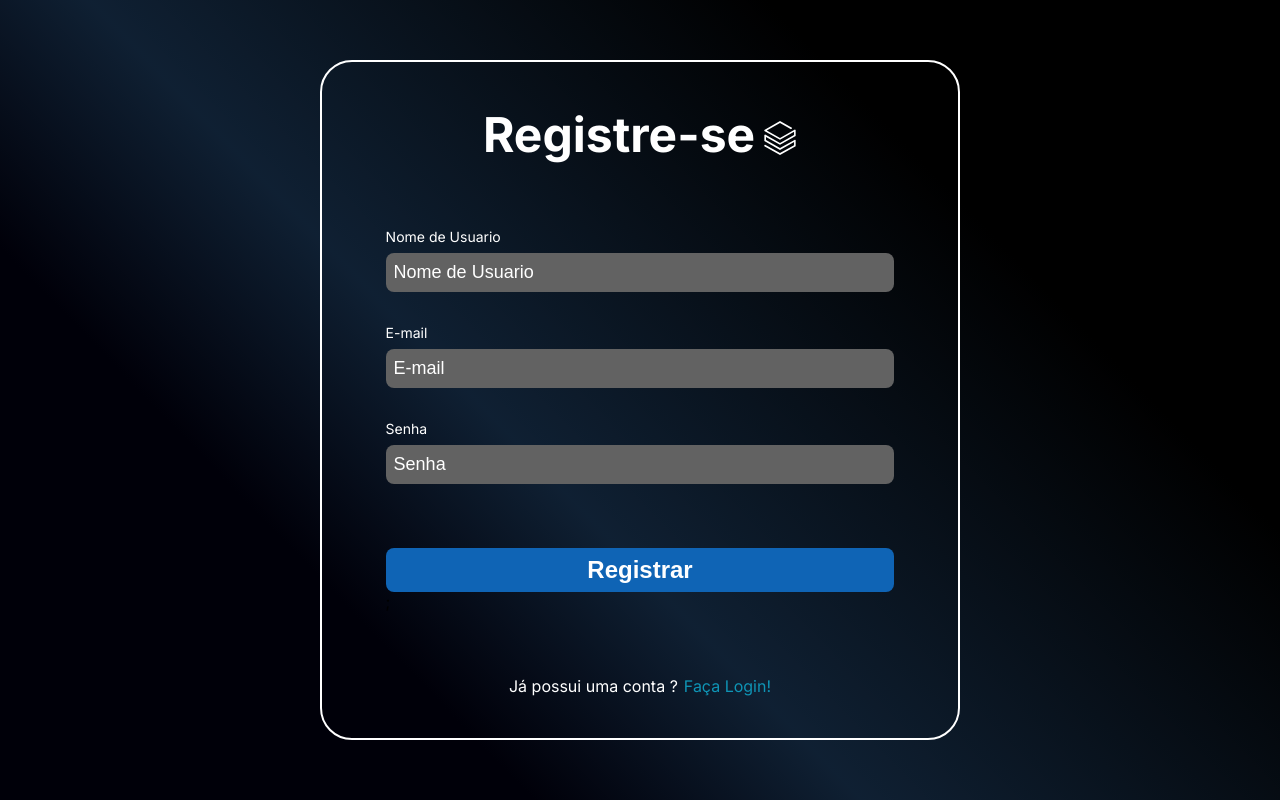
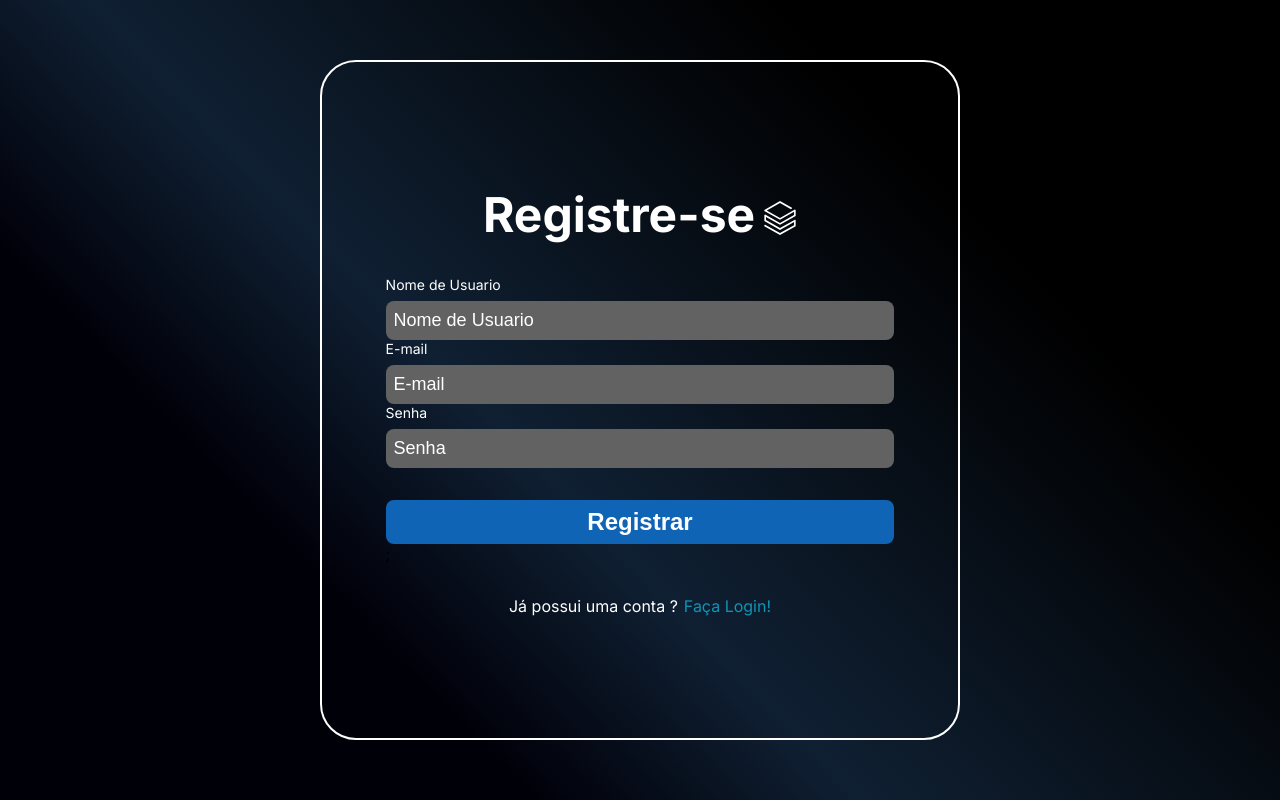
Before and after one commit to EduardoScrobote/eduanimelist, a Next.js app: page /register in a window 1280 px wide. Built offline with nearby package versions, Linux system fonts and the light colour scheme.

Commit message:
Revert "ref: refactor all pages style"

```diff
--- a/app/home/page.tsx
+++ b/app/home/page.tsx
@@ -61,6 +61,7 @@ function Page() {
       ) : (
         <HomeMainDiv>
           <GlobalStyle />
+          {/* <HomeContainer> */}
           <CoverImage
             bgImg={
               animeData.coverImage?.original
--- a/app/page.tsx
+++ b/app/page.tsx
@@ -4,7 +4,7 @@ import GlobalStyle from "./globalStyles";
 import { Header, LoginContainer, LoginDiv } from "./Login.styled";
 import { Text } from "@/components/Text/text.styled";
 import { Input } from "@/components/Inputs/inputs.styled";
-import Button from "@/components/Buttons/Button";
+import { Button } from "@/components/Buttons/button.styled";
 import InputText from "@/components/Inputs/InputText";
 
 export default function Home() {
@@ -24,7 +24,9 @@ export default function Home() {
           </Header>
           <InputText value="Usuario" width="80%" height="4rem" mt="8px" />
           <InputText value="Senha" width="80%" height="4rem" mt="8px" />
-          <Button width="80%" height="12%" name="Logar" />
+          <Button btnSize="90%" btnHeight="4rem">
+            Logar
+          </Button>
           <Text color="white" fontSize="16px">
             Não possui uma conta ?
             <Text color="#0f94b5" ml="6px" fontSize="16px">
--- a/app/register/components/RegisterDesktop.tsx
+++ b/app/register/components/RegisterDesktop.tsx
@@ -5,6 +5,7 @@ import GlobalStyle from "@/app/globalStyles";
 import { SiDatabricks } from "react-icons/si";
 import InputText from "@/components/Inputs/InputText";
 import Button from "@/components/Buttons/Button";
+Button;
 
 function RegisterDesktop() {
   return (
--- a/app/register/page.tsx
+++ b/app/register/page.tsx
@@ -9,7 +9,6 @@ import { RegisterContainer, RegisterMainDiv, Tittle } from "./register.styled";
 import { Text } from "@/components/Text/text.styled";
 import GlobalStyle from "../globalStyles";
 import { Input } from "@/components/Inputs/inputs.styled";
-import Button from "@/components/Buttons/Button";
 import InputText from "@/components/Inputs/InputText";
 import ResponsiveComponent from "@/helpers/responsiveHelper/ResponsiveComponent";
 import RegisterTablet from "./components/RegisterTablet/RegisterTablet";
--- a/app/register/register.styled.ts
+++ b/app/register/register.styled.ts
@@ -14,11 +14,10 @@ export const RegisterContainer = styled.div`
   height: 85vh;
   display: flex;
   flex-direction: column;
-  gap: 2rem;
   justify-content: center;
+  border: 2px solid white;
+  border-radius: 36px;
   align-items: center;
-  border: 2px solid white;
-  border-radius: 32px;
 `;
 
 export const Tittle = styled.div`
--- a/components/Buttons/Button.tsx
+++ b/components/Buttons/Button.tsx
@@ -1,5 +1,5 @@
 import React from "react";
-import { ButtonProps } from "./button.type";
+import { ButtonProps } from "./Button.type";
 import { ButtonDiv, StyledButton } from "./button.styled";
 
 function Button(props: ButtonProps) {
--- a/constants/Theme.ts
+++ b/constants/Theme.ts
@@ -24,3 +24,6 @@ export const Theme = {
     montserrat: "Montserrat",
   },
 };
+
+export const DefaultBackGround =
+  "https://img.freepik.com/vetores-gratis/fundo-escuro-de-baixo-poli_1048-7971.jpg?w=1380&t=st=1703856055~exp=1703856655~hmac=25f0f0700b22922eb99bef2fe959871086cad286c0072cdcc7c1afd776e77639";
```
